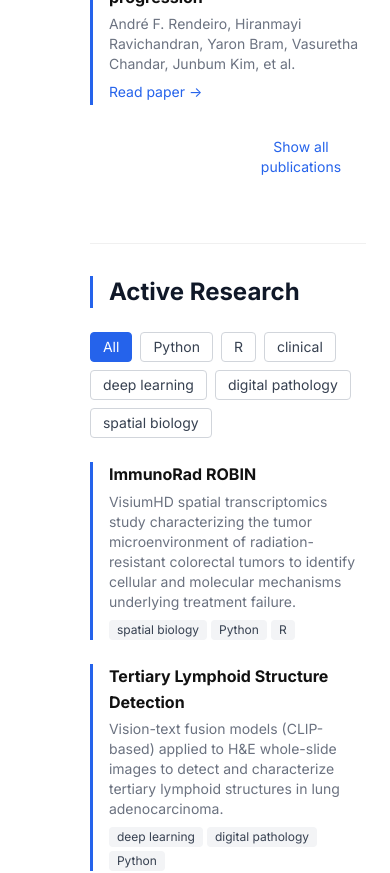
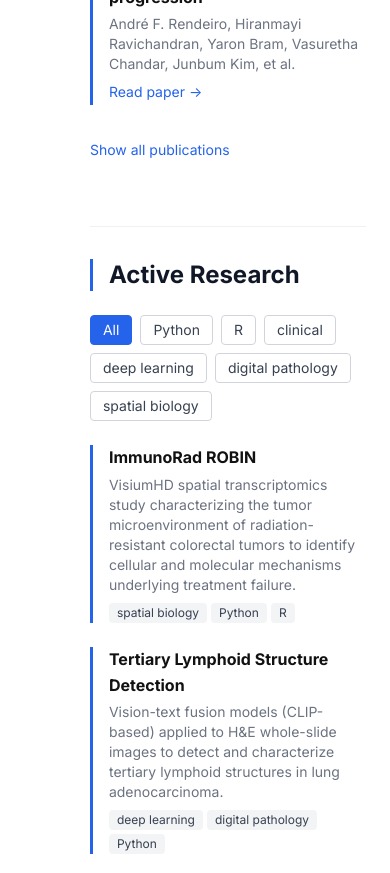
Before and after one commit to jkim810/jkim810.github.io, a Next.js app: page / in a window 390 px wide. Shown: the part 1660-2533 px from the top of the page. Built offline with nearby package versions, Linux system fonts and the light colour scheme.

Commit message:
fix: remove hardcoded left padding on mobile for contact and publications

```diff
--- a/components/sections/ContactSection.tsx
+++ b/components/sections/ContactSection.tsx
@@ -11,7 +11,7 @@ export default function ContactSection() {
   return (
     <section id="contact" className="scroll-mt-16 md:scroll-mt-20 border-t border-[#f0f0f0] pt-8">
       <SectionHeading label="CONTACT" title="Get in Touch" />
-      <div className="pl-[146px] mt-6 flex flex-wrap gap-4">
+      <div className="pl-0 md:pl-[146px] mt-6 flex flex-wrap gap-4">
         <EmailButton label="Work Email" reversed={WORK_EMAIL_REVERSED} />
         <EmailButton label="Personal Email" reversed={PERSONAL_EMAIL_REVERSED} />
       </div>
--- a/components/sections/PublicationsSection.tsx
+++ b/components/sections/PublicationsSection.tsx
@@ -55,7 +55,7 @@ export default function PublicationsSection() {
         ))}
       </div>
 
-      <div className="pl-[146px] mt-8">
+      <div className="pl-0 md:pl-[146px] mt-8">
         <button
           onClick={() => setShowAll((v) => !v)}
           aria-expanded={showAll}
```
